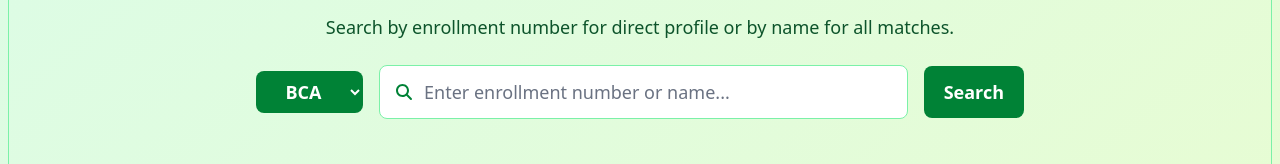
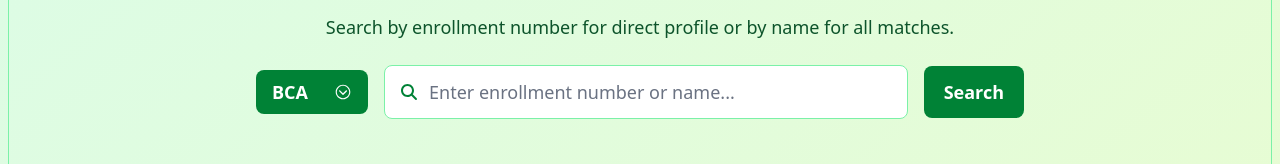
Before and after one commit to Aryan-561/KIHEAT-Ranklist-Frontend, a React (Vite) app: page /search in a window 1280 px wide. Shown: the part 176-340 px from the top of the page. Built offline with nearby package versions, Linux system fonts and the light colour scheme; a web font is replaced by a local one.

Commit message:
feat: implement dropdown for program selection in Search component

```diff
--- a/src/component/Search/Search.tsx
+++ b/src/component/Search/Search.tsx
@@ -9,7 +9,7 @@ import type {
     StudentByNameResponse,
 } from '../../interface';
 import StudentCard from '../Card/StudentCard';
-
+import { IoIosArrowDropdown } from "react-icons/io";
 
 export function isSuccessResponse<T extends { success: boolean }>(data: any): data is T {
     return data && typeof data === 'object' && data.success === true;
@@ -23,7 +23,7 @@ function isErrorResponse(data: any): data is ErrorResponse {
 
 function Search() {
     const [searchTerm, setSearchTerm] = useState("");
-    const [program, setProgram] = useState("");
+    const [program, setProgram] = useState("BCA");
     const [visibleCount, setVisibleCount] = useState(3);
 
     const isEnrollment = /^\d{3}$/.test(searchTerm.trim());
@@ -38,6 +38,7 @@ function Search() {
         window.addEventListener('scroll', handleScroll);
         return () => window.removeEventListener('scroll', handleScroll);
     }, []);
+    const [showDropdown, setShowDropdown] = useState(false);
 
     const {
         data: enrollmentData,
@@ -56,7 +57,7 @@ function Search() {
         refetch: refetchName,
         isFetching: isFetchingName,
     } = useQuery<StudentByNameResponse | ErrorResponse>({
-        queryKey: ['search-name', searchTerm],
+        queryKey: ['search-name', searchTerm,program],
         queryFn: () => services.getStudentsByName(searchTerm, program),
         enabled: false,
     });
@@ -80,18 +81,37 @@ function Search() {
 
             {/* Search Bar */}
             <form className="grid sm:flex items-center justify-center gap-4 my-6 w-full max-w-3xl" onSubmit={(e) => e.preventDefault()}>
-                <select
-                    disabled={isEnrollment}
-                    value={program}
-                    onChange={(e) => setProgram(e.target.value)}
-                    className="px-4 py-2 text-center rounded-lg accent text-white text-lg font-semibold bg-green-700 disabled:bg-gray-300"
-                >
-                    {["BCA", "BCOM", "BBA"].map((prog) => (
-                        <option key={prog} value={prog} className="text-black">
-                            {prog}
-                        </option>
-                    ))}
-                </select>
+                <div className="relative w-full sm:w-28">
+                    <button
+                        type="button"
+                        disabled={isEnrollment}
+                        onClick={() => setShowDropdown(!showDropdown)}
+                        className={`w-full flex justify-between items-center  px-4 py-2 text-lg font-semibold text-white rounded-lg text-center cursor-pointer ${isEnrollment ? 'bg-gray-300 cursor-not-allowed' : 'bg-green-700 hover:bg-green-800'
+                            }`}
+                    >
+                        {program}  {!showDropdown ?
+                            <IoIosArrowDropdown className='transition  hover:animate-pulse' /> : <IoIosArrowDropdown className='transition-shadow hover:animate-pulse rotate-180' />}
+                    </button>
+
+                    {!isEnrollment && showDropdown && (
+                        <ul className="absolute z-10 mt-2 w-full bg-white border border-green-300 rounded-lg shadow-lg">
+                            {["BCA", "BCOM", "BBA"].map((prog) => (
+                                <li
+                                    key={prog}
+                                    onClick={() => {
+                                        setProgram(prog);
+                                        setShowDropdown(false);
+                                    }}
+                                    className={`px-4 py-2 text-lg text-center items-start text-gray-900 cursor-pointer hover:bg-green-100 ${program === prog ? "font-semibold text-green-700" : ""
+                                        }`}
+                                >
+                                    {prog}
+                                </li>
+                            ))}
+                        </ul>
+                    )}
+                </div>
+
 
                 <div className="flex-grow flex items-center border border-green-300 rounded-lg px-4 py-3 bg-white focus-within:ring-2 focus-within:ring-green-400">
                     <FontAwesomeIcon icon={faMagnifyingGlass} className="text-green-700 mr-3" />
```
